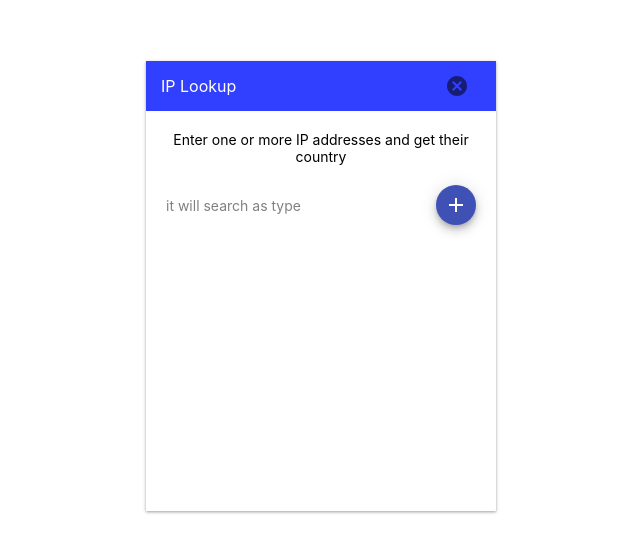
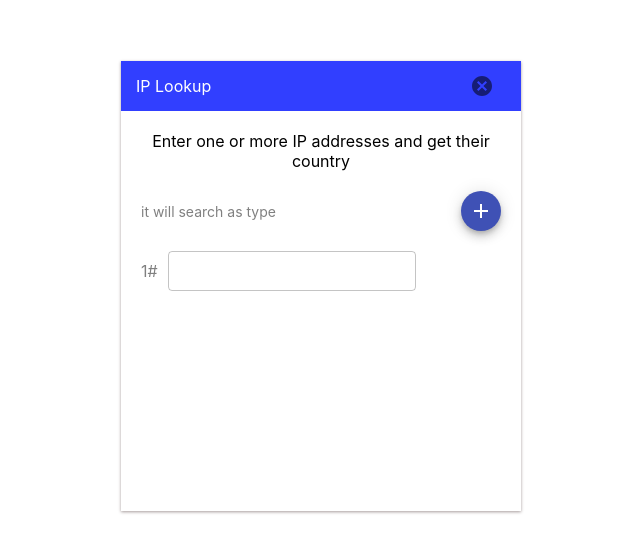
Before and after one commit to dudif91/stackPulse, a React (Create React App) app: page / in a window 1280 px wide. Shown: the part 114-666 px from the top of the page, without its empty margins (319-959 px from the left). Built offline with nearby package versions, Linux system fonts and the light colour scheme; the HTML template or start-up script is replaced by a standard one.

Commit message:
add row ui

```diff
--- a/src/Main/components/Actions.css
+++ b/src/Main/components/Actions.css
@@ -5,4 +5,5 @@
     padding: 0 20px;
     font-size: 14px;
     color: grey;
+    margin-bottom: 20px;
 }
--- a/src/Main/components/IpItem.css
+++ b/src/Main/components/IpItem.css
@@ -0,0 +1,11 @@
+.ip-item {
+    display: flex;
+    height: 40px;
+    padding: 0 20px;
+    color: grey;
+    align-items: center;
+}
+
+.ip-item > .row-id {
+    margin-right: 10px;
+}
--- a/src/Main/components/IpItem.tsx
+++ b/src/Main/components/IpItem.tsx
@@ -1,12 +1,18 @@
 import React from "react";
+import TextField from "@material-ui/core/TextField";
 import "./IpItem.css";
 
-const IpItem: React.FC = (): JSX.Element => {
+type IpItemProps = {
+    index: number;
+};
+
+const IpItem: React.FC<IpItemProps> = ({ index }: IpItemProps): JSX.Element => {
     return (
         <div className="ip-item">
-
+            <div className="row-id">{index}#</div>
+            <TextField variant="outlined" size="small" />
         </div>
-    )
+    );
 };
 
 export default IpItem;
--- a/src/Main/components/Main.css
+++ b/src/Main/components/Main.css
@@ -1,13 +1,12 @@
 .main-div {
     height: 450px;
-    width: 350px;
+    width: 400px;
     box-shadow: 0 1px 3px #a59b9b;
     display: flex;
     flex-direction: column;
 }
 
 .main-div > .instructions {
-    font-size: 14px;
     text-align: center;
     margin: 20px 0;
 }
--- a/src/Main/components/Main.tsx
+++ b/src/Main/components/Main.tsx
@@ -5,6 +5,7 @@ import { fetchIpLocation } from "../store/actions";
 import "./Main.css";
 import Header from "./Header";
 import Actions from "./Actions";
+import IpItem from "./IpItem";
 
 interface MoviesAndWeatherProps {
     fetchIpLocation: () => void;
@@ -17,6 +18,7 @@ class MoviesAndWeather extends React.Component<MoviesAndWeatherProps> {
                 <Header />
                 <div className="instructions">Enter one or more IP addresses and get their country</div>
                 <Actions />
+                <IpItem index={1}/>
             </div>
         );
     }
```
